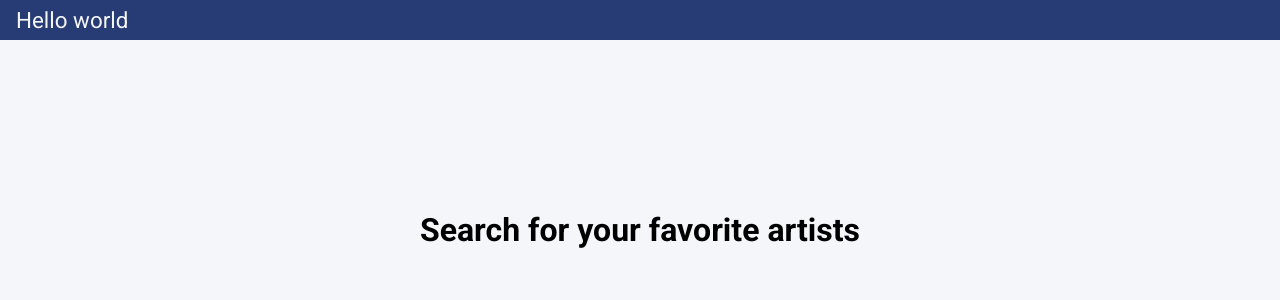
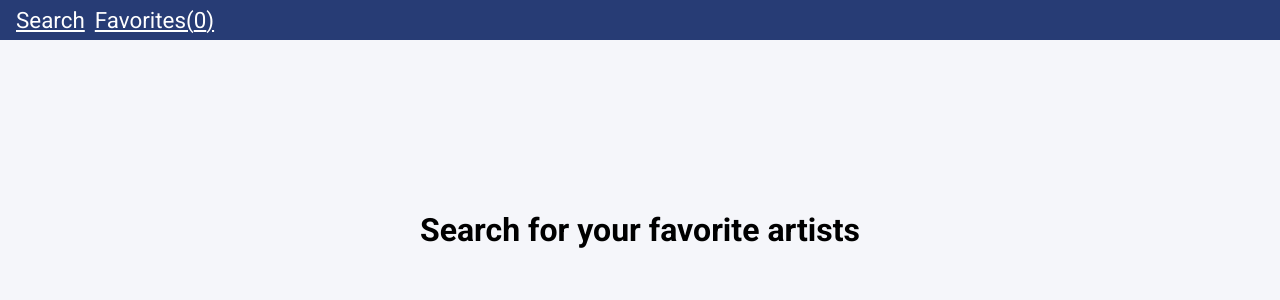
Before and after one commit to aliusman3/itunes-albums, a React (Create React App) app: page / in a window 1280 px wide. Shown: the top 300 px of the page. Built offline with nearby package versions, Linux system fonts and the light colour scheme.

Commit message:
feat: Added favorites page

```diff
--- a/src/App.js
+++ b/src/App.js
@@ -1,17 +1,28 @@
-import { BrowserRouter as Router, Switch, Route } from 'react-router-dom';
-import { ThemeProvider } from 'styled-components';
+import { BrowserRouter as Router, Switch, Route, NavLink } from 'react-router-dom';
+import styled, { ThemeProvider } from 'styled-components';
+import { useSelector } from 'react-redux';
+import { selectFavoritesLength } from './ducks/favorites';
 import theme from './theme';
 import { RootLayout, NavBar, Landing } from './styled';
 import SearchBar from './components/SearchBar';
 import SearchPage from './components/SearchPage';
+import FavoritesPage from './components/FavoritesPage';
+
+const Link = styled(NavLink)`
+  text-decoration: underline;
+  color: white;
+  margin-right: 10px
+`;
 
 function App() {
+  const favoritesLength = useSelector(selectFavoritesLength);
   return (
     <Router>
       <ThemeProvider theme={theme}>
         <RootLayout>
           <NavBar>
-            Hello world
+            <Link to="/search">Search</Link>
+            <Link to="/favorites" >Favorites({favoritesLength})</Link>
           </NavBar>
           <Switch>
             <Route exact path='/' render={() => (
@@ -21,6 +32,7 @@ function App() {
               </Landing>
             )} />
             <Route path='/search' component={SearchPage}/>
+            <Route path='/favorites' component={FavoritesPage} />
           </Switch>
         </RootLayout>
       </ThemeProvider>
--- /dev/null
+++ b/src/components/FavoritesPage.jsx
@@ -0,0 +1,31 @@
+import React, { useCallback } from 'react';
+import { useSelector, useDispatch } from 'react-redux';
+import styled from 'styled-components';
+import Album from './Album';
+import { selectFilteredFavorites, selectFavoritesFilterQuery, setFavoriteFilterQuery } from '../ducks/favorites';
+
+const FavoritesContainer = styled.div`
+    margin: 10px var(--container-width);
+    grid-column: -1/1;
+`;
+
+const FavoritesFilterInput = styled.input`
+    margin: 10px 0;
+`;
+
+function FavoritesPage(props) {
+    const dispatch = useDispatch();
+    const favoriteAlbums = useSelector(selectFilteredFavorites);
+    const favoritesFilterQuery = useSelector(selectFavoritesFilterQuery);
+    const onFilter = useCallback(e => {
+        dispatch(setFavoriteFilterQuery(e.target.value));
+    }, [dispatch]);
+    return (
+        <FavoritesContainer>
+            <FavoritesFilterInput value={favoritesFilterQuery} onChange={onFilter} placeholder="Filter by Artist Name"/>
+            {favoriteAlbums.map(favorite => <Album key={favorite.collectionName} album={favorite}/>)}
+        </FavoritesContainer>
+    )
+}
+
+export default FavoritesPage;
--- a/src/ducks/favorites.js
+++ b/src/ducks/favorites.js
@@ -1,22 +1,40 @@
 import { createSlice, createSelector } from '@reduxjs/toolkit';
 
-const initialState = [];
+const initialState = {
+    favorites: [],
+    favoritesFilterQuery: ''
+};
 
 const favorites = createSlice({
     name: 'favorites',
     initialState,
     reducers: {
         addFavorite: (state, action) => {
-            state.push(action.payload);
+            state.favorites.push(action.payload);
         },
-        removeFavorite: (state, action) => state.filter(favorite => favorite.collectionName !== action.payload)
+        removeFavorite: (state, action) => {
+            state.favorites = state.favorites.filter(favorite => favorite.collectionName !== action.payload);
+        },
+        setFavoriteFilterQuery: (state, action) => {
+            state.favoritesFilterQuery = action.payload;
+        }
     }
 });
 
-export const selectFavorites = state => state.favorites;
+export const selectFavorites = state => state.favorites.favorites;
+export const selectFavoritesFilterQuery = state => state.favorites.favoritesFilterQuery;
 export const selectFavoritesCollectionNames = createSelector(
     selectFavorites,
     favorites => favorites.map(favorite => favorite.collectionName)
 );
-export const { addFavorite, removeFavorite } = favorites.actions;
+export const selectFavoritesLength = createSelector(
+    selectFavorites,
+    favorites => favorites.length
+);
+export const selectFilteredFavorites = createSelector(
+    selectFavorites,
+    selectFavoritesFilterQuery,
+    (favorites, query) => favorites.filter(favorite => new RegExp(`^${query}`, 'i').test(favorite.artistName))
+);
+export const { addFavorite, removeFavorite, setFavoriteFilterQuery } = favorites.actions;
 export default favorites.reducer;
```
